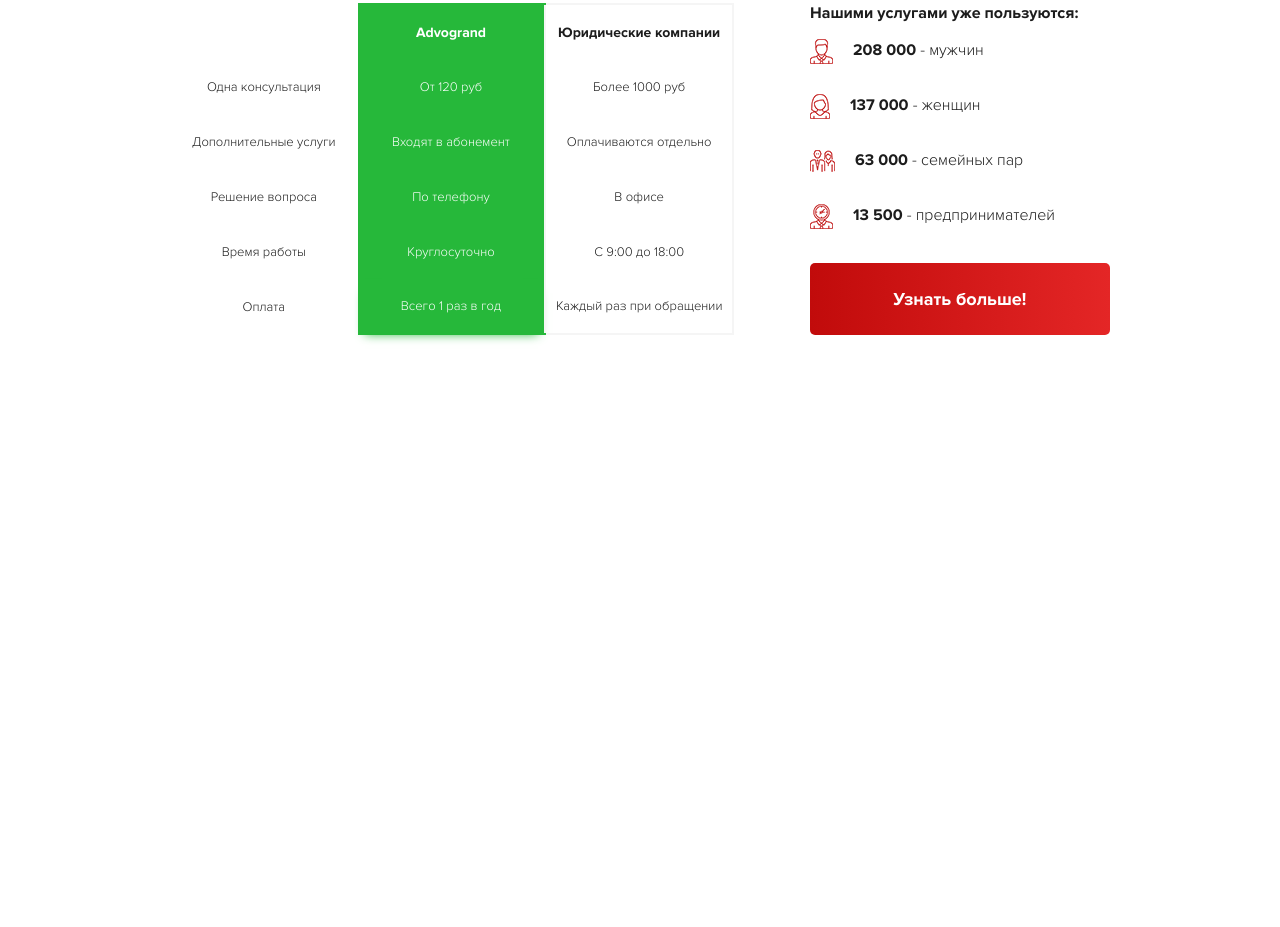
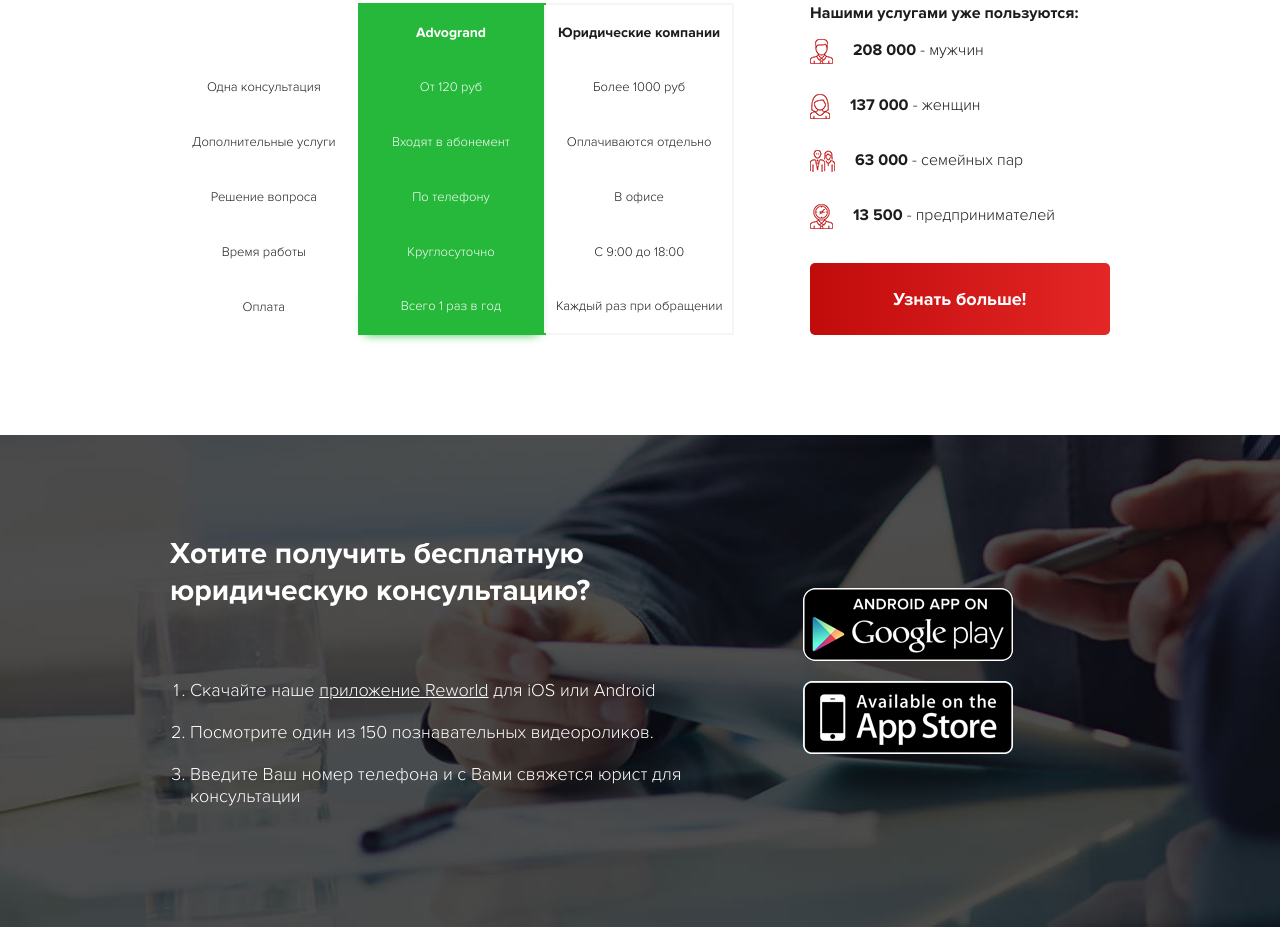
Before and after one commit to MilshynVitalii/oldgrand, a website: page index.html in a window 1280 px wide. Shown: the part 2864-3791 px from the top of the page. Before the commit the page ends 3299 px from the top, so only its background shows below. Drawn offline with Linux system fonts and the light colour scheme.

Commit message:
Stores section | adaptive

```diff
--- a/index.html
+++ b/index.html
@@ -273,6 +273,26 @@
       </div>
     </section>
 
+    <section class="stores">
+      <div class="container">
+        <div class="stores-wrap">
+          <div class="stores__info">
+            <h2 class="section-title stores__title">Хотите получить бесплатную юридическую консультацию?</h2>
+            <ol class="stores__list">
+              <li>Скачайте наше <a class="stores__link" href="#">приложение Reworld</a> для iOS или Android</li>
+              <li>Посмотрите один из 150  познавательных видеороликов.</li>
+              <li>Введите Ваш номер телефона и с Вами свяжется юрист
+                для консультации</li>
+            </ol>
+          </div>
+          <div class="stores__go">
+            <a href="#"><img src="./img/stores/android.png" alt="android-icon"></a>
+            <a href="#"><img src="./img/stores/ios.png" alt="IOS-icon"></a>
+          </div>
+        </div>
+      </div>
+    </section>
+
     <script src="./js/main.js"></script>
   </body>
 </html>
--- /dev/null
+++ b/sass/sections/_stores.sass
@@ -0,0 +1,37 @@
+.stores
+    background: url(../../img/stores/stores-bg.jpg) no-repeat center bottom
+    background-size: cover
+    color: #ffffff
+    &-wrap
+        display: flex
+        justify-content: space-between
+        align-items: center
+    &__info
+        flex-basis: 60%
+        text-align: left
+    &__title
+        text-align: left
+        margin-bottom: 70px
+    &__list
+        li
+            font-size: 18px
+            margin: 20px
+    &__link
+        color: #ffffff
+        text-decoration: underline
+        &:hover
+            color: inherit
+            text-decoration: none
+            opacity: 0.6
+    &__go
+        text-align: center
+        line-height: 50px
+
+@media screen and (max-width: 800px)
+    .stores
+        &-wrap
+            flex-direction: column
+        &__title
+            text-align: center
+        &__go
+            margin-top: 50px
--- a/sass/style.sass
+++ b/sass/style.sass
@@ -8,3 +8,4 @@
 @import "./sections/aboutus"
 @import "./sections/assist"
 @import "./sections/comparison"
+@import "./sections/stores"
```
Also changed, not shown: css/style.css, img/stores/android.png (added), img/stores/ios.png (added), img/stores/stores-bg.jpg (added).
